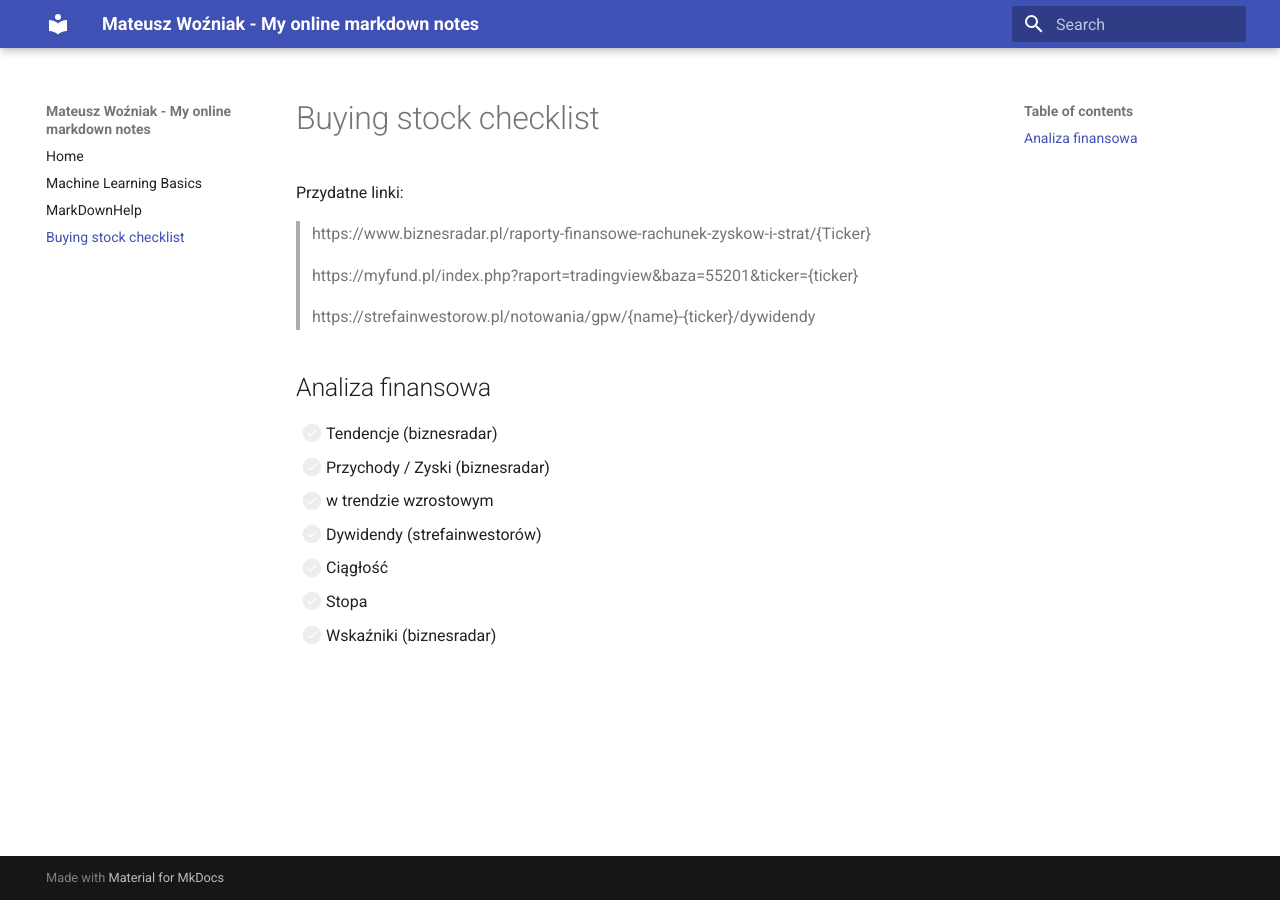
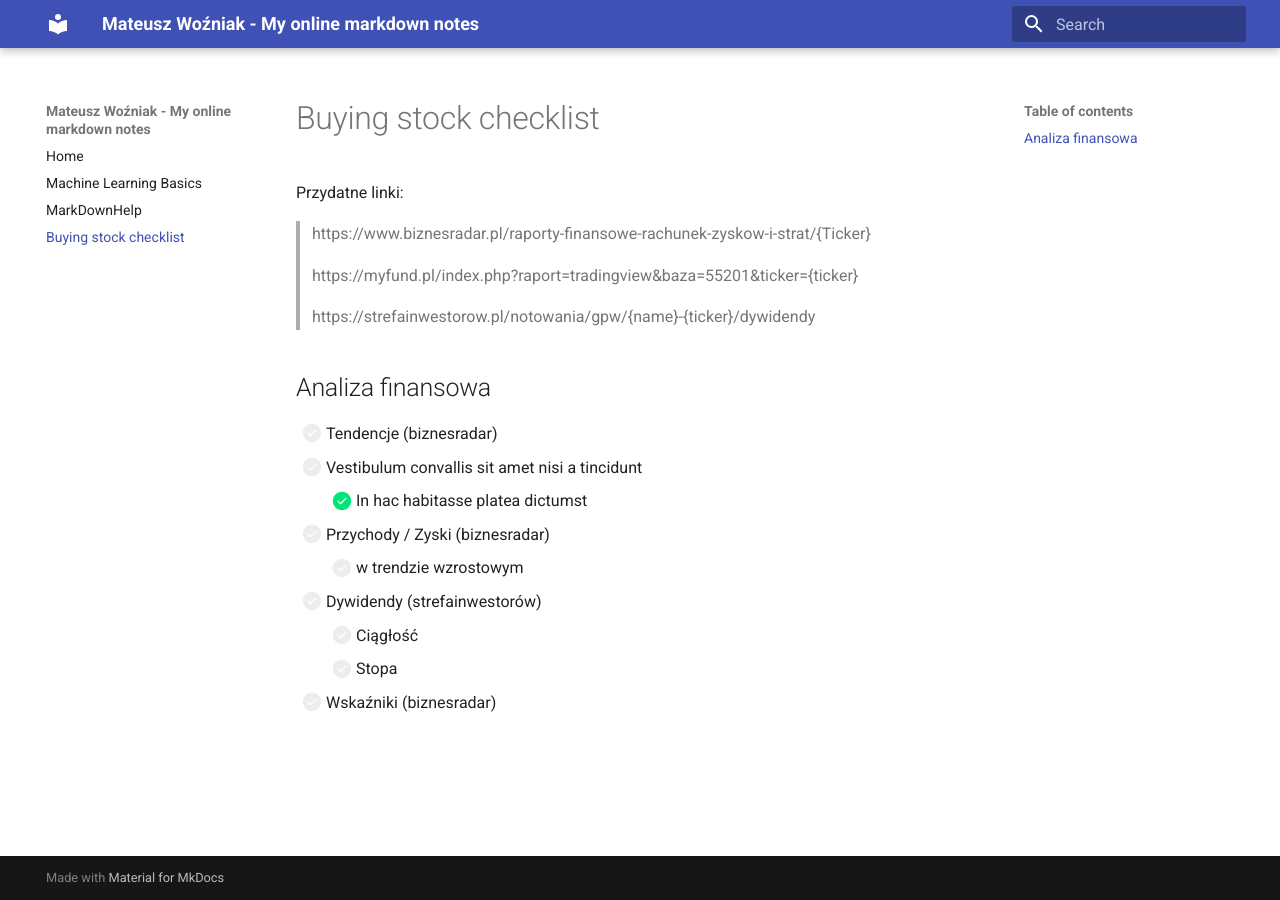
Before and after one commit to Shuffzord/shuffzord.github.io, an MkDocs documentation site: the page built from docs/Stock.md, in a window 1280 px wide. Built offline with MkDocs 1.6.1 and Material for MkDocs 9.7.7, drawn with Linux system fonts in a browser that asks for light colours.

Commit message:
Markdown list formatting

```diff
--- a/docs/Stock.md
+++ b/docs/Stock.md
@@ -11,9 +11,11 @@ Przydatne linki:
 ## Analiza finansowa
 
 - [ ] Tendencje (biznesradar)
+- [ ] Vestibulum convallis sit amet nisi a tincidunt
+    * [x] In hac habitasse platea dictumst
 - [ ] Przychody / Zyski (biznesradar)
-  * [ ] w trendzie wzrostowym
+    * [ ] w trendzie wzrostowym
 - [ ] Dywidendy (strefainwestorów)
-  * [ ] Ciągłość
-  * [ ] Stopa
+    * [ ] Ciągłość
+    * [ ] Stopa
 - [ ] Wskaźniki (biznesradar)
```
